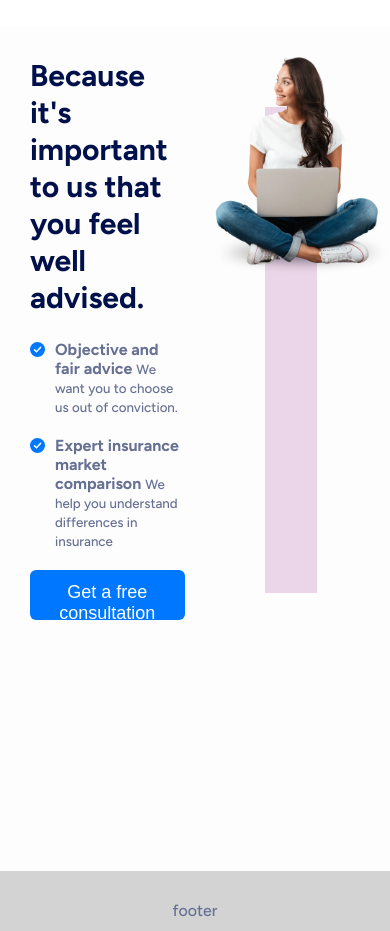
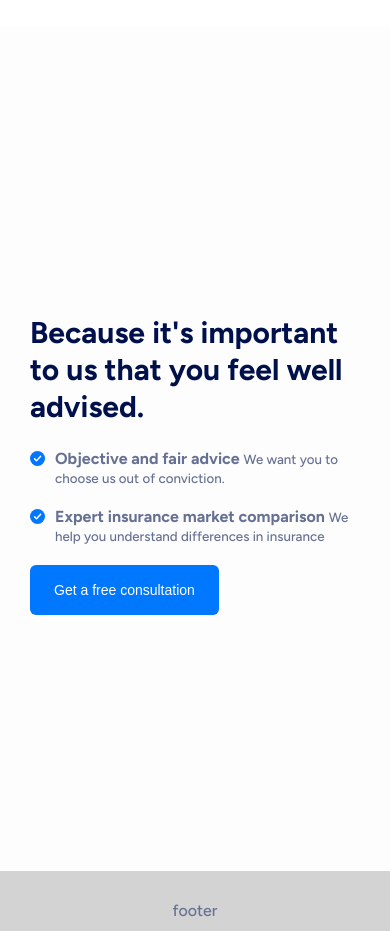
Before and after one commit to chagraCome/ottonova-challenge, a plain HTML site: page index.html in a window 390 px wide. Shown: the part 63-994 px from the top of the page. Drawn offline with Linux system fonts and the light colour scheme.

Commit message:
error fix

```diff
--- a/style/responsive.scss
+++ b/style/responsive.scss
@@ -1,6 +1,7 @@
-@media  only screen and (max-width: 991px) {
-.main{
-    display: flex;
+@media (max-width: 768px) {
+main{
+    display: flex !important;
+}
 .container{
     display: flex !important;
     flex-direction: row;
@@ -9,7 +10,7 @@
     }
 }
 button{
-    font-size: 14px;
-    font-weight: normal;
+    font-size: 14px !important;
+
 }
-}}
+}
--- a/style/style.scss
+++ b/style/style.scss
@@ -248,19 +248,3 @@ button {
   font-size: 18px;
   font-weight: 500;
 }
-
-@media  only screen and (max-width: 991px) {
-  .main{
-      display: flex;
-  .container{
-      display: flex !important;
-      flex-direction: row;
-      .right-sec{
-          display: none;
-      }
-  }
-  button{
-      font-size: 14px;
-      font-weight: normal;
-  }
-  }}
```
Also changed, not shown: assets/femalesign.svg (renamed from femalesign.svg), assets/malesign.svg (renamed from malesign.svg), style/responsive.css, style/style.css, 2 other files.
